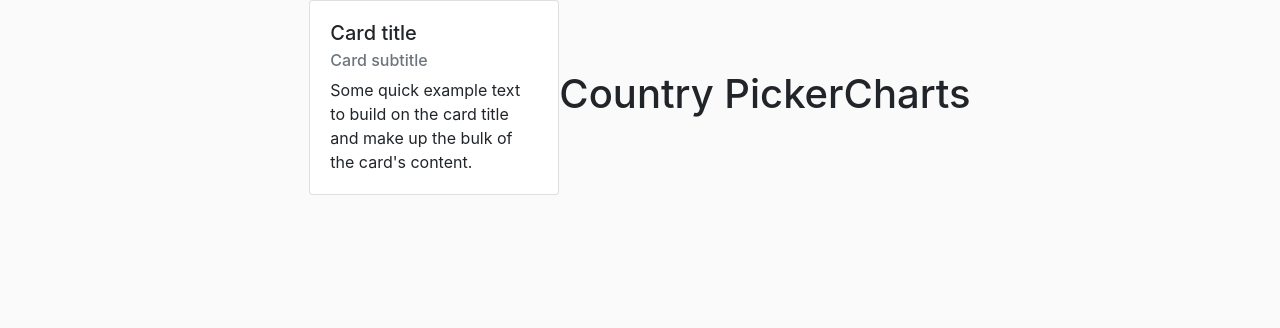
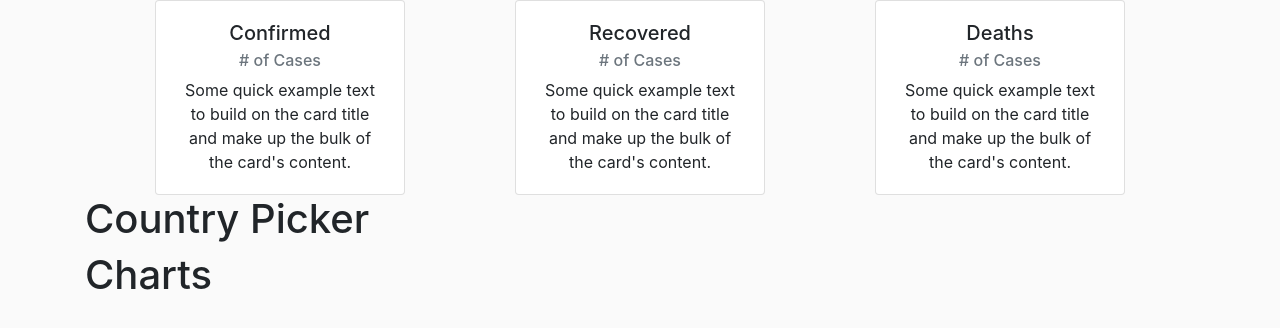
Before and after one commit to dae-hyun-kim/covid-data, a React (Create React App) app: page / in a window 1280 px wide. Shown: the top 328 px of the page. Built offline with nearby package versions, Linux system fonts and the light colour scheme; no server answers.

Commit message:
bootstrap implemented - Dae Kim

```diff
--- a/public/styles.css
+++ b/public/styles.css
@@ -1,3 +1,7 @@
+.card {
+  display: inline-block;
+}
+
 .card-size {
   width: 250px;
 }
--- a/src/App.js
+++ b/src/App.js
@@ -24,8 +24,10 @@ class App extends React.Component {
   render() {
     const data = this.state.data
     return (
-      <div className={styles.container}>
-        <Cards data={data}/>
+      <div className="container">
+        <div >
+          <Cards data={data}/>
+        </div>
         <CountryPicker/>
         <Chart/>
       </div>
--- a/src/App.module.css
+++ b/src/App.module.css
@@ -1,9 +1,3 @@
 body {
   background-color: rgb(250, 250, 250);
 }
-
-.container {
-  display: flex;
-  align-items: center;
-  justify-content: center;
-}
--- a/src/components/Cards/Cards.jsx
+++ b/src/components/Cards/Cards.jsx
@@ -3,11 +3,27 @@ import React from 'react'
 const Cards = (props) => {
   console.log(props.data)
   return(
-    <div className="card card-size">
-      <div className="card-body">
-        <h5 className="card-title">Card title</h5>
-        <h6 className="card-subtitle mb-2 text-muted">Card subtitle</h6>
-        <p className="card-text">Some quick example text to build on the card title and make up the bulk of the card's content.</p>
+    <div className="container d-flex justify-content-around">
+      <div className="card card-size text-center">
+        <div className="card-body">
+          <h5 className="card-title">Confirmed</h5>
+          <h6 className="card-subtitle mb-2 text-muted"># of Cases</h6>
+          <p className="card-text">Some quick example text to build on the card title and make up the bulk of the card's content.</p>
+        </div>
+      </div>
+      <div className="card card-size text-center">
+        <div className="card-body">
+          <h5 className="card-title">Recovered</h5>
+          <h6 className="card-subtitle mb-2 text-muted"># of Cases</h6>
+          <p className="card-text">Some quick example text to build on the card title and make up the bulk of the card's content.</p>
+        </div>
+      </div>
+      <div className="card card-size text-center">
+        <div className="card-body">
+          <h5 className="card-title">Deaths</h5>
+          <h6 className="card-subtitle mb-2 text-muted"># of Cases</h6>
+          <p className="card-text">Some quick example text to build on the card title and make up the bulk of the card's content.</p>
+        </div>
       </div>
     </div>
   )
```
